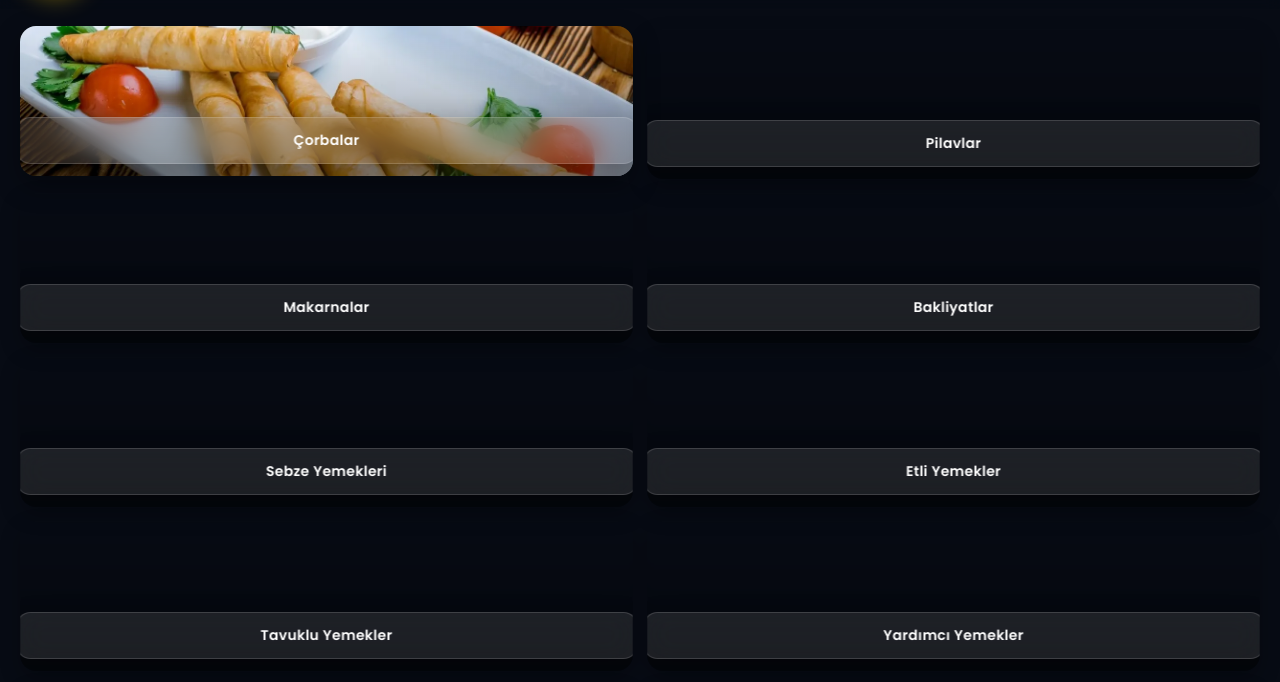
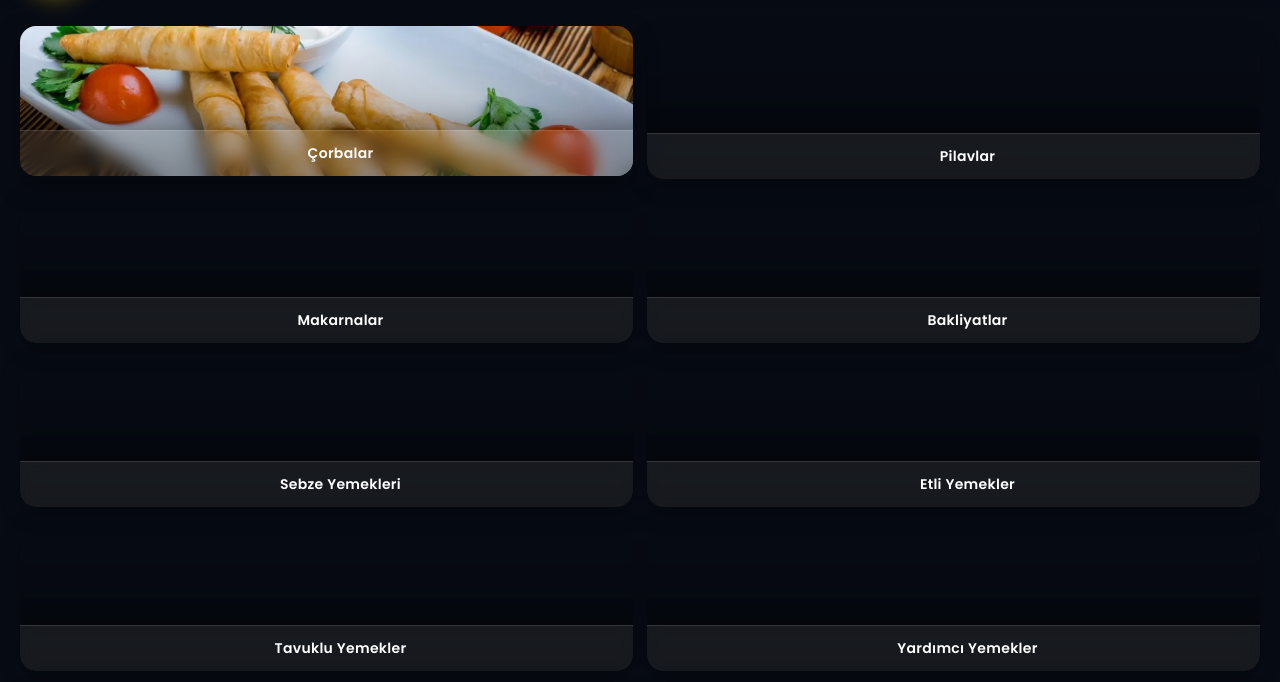
Before and after one commit to egealci007/restaurant-qr-menu, a plain HTML site: page index.html in a window 1280 px wide. Shown: the part 85-767 px from the top of the page. Drawn offline with Linux system fonts and the light colour scheme.

Commit message:
Update style.css

```diff
--- a/style.css
+++ b/style.css
@@ -110,16 +110,14 @@ body.dark .category-card::after {
   );
 }
 
-/* ✅ Blur’lu şerit + ortalı başlık (görseldeki gibi) */
 .category-card span {
   position: absolute;
-  left: 50%;
-  bottom: 12px;
-  transform: translateX(-50%);
+  left: 0;              /* ✅ tam sola yasla */
+  right: 0;             /* ✅ tam sağa yasla */
+  bottom: 0;            /* ✅ aşağı boşluk kalmasın */
 
-  width: calc(100% - 22px);
+  width: 100%;          /* ✅ kartın tamamını kaplasın */
   padding: 12px 14px;
-  border-radius: 14px;
 
   text-align: center;
   font-weight: 600;
@@ -128,21 +126,22 @@ body.dark .category-card::after {
 
   color: #fff;
 
-  /* ✅ Görseldeki gibi açık cam efekti */
-  background: rgba(255, 255, 255, 0.18);
-  backdrop-filter: blur(14px);
-  -webkit-backdrop-filter: blur(14px);
+  /* ✅ Blur azaltıldı */
+  background: rgba(255, 255, 255, 0.12);
+  backdrop-filter: blur(8px);
+  -webkit-backdrop-filter: blur(8px);
 
-  border: 1px solid rgba(255,255,255,0.25);
-  box-shadow: 0 8px 24px rgba(0,0,0,0.25);
+  border-top: 1px solid rgba(255,255,255,0.18);
+  box-shadow: 0 -6px 20px rgba(0,0,0,0.25);
 
   z-index: 2;
 }
 
 
+
 body.dark .category-card span{
-  background: rgba(255,255,255,0.10);
-  border: 1px solid rgba(255,255,255,0.15);
+  background: rgba(255,255,255,0.08);
+  border-top: 1px solid rgba(255,255,255,0.12);
 }
 
 .category-card:hover {
```
